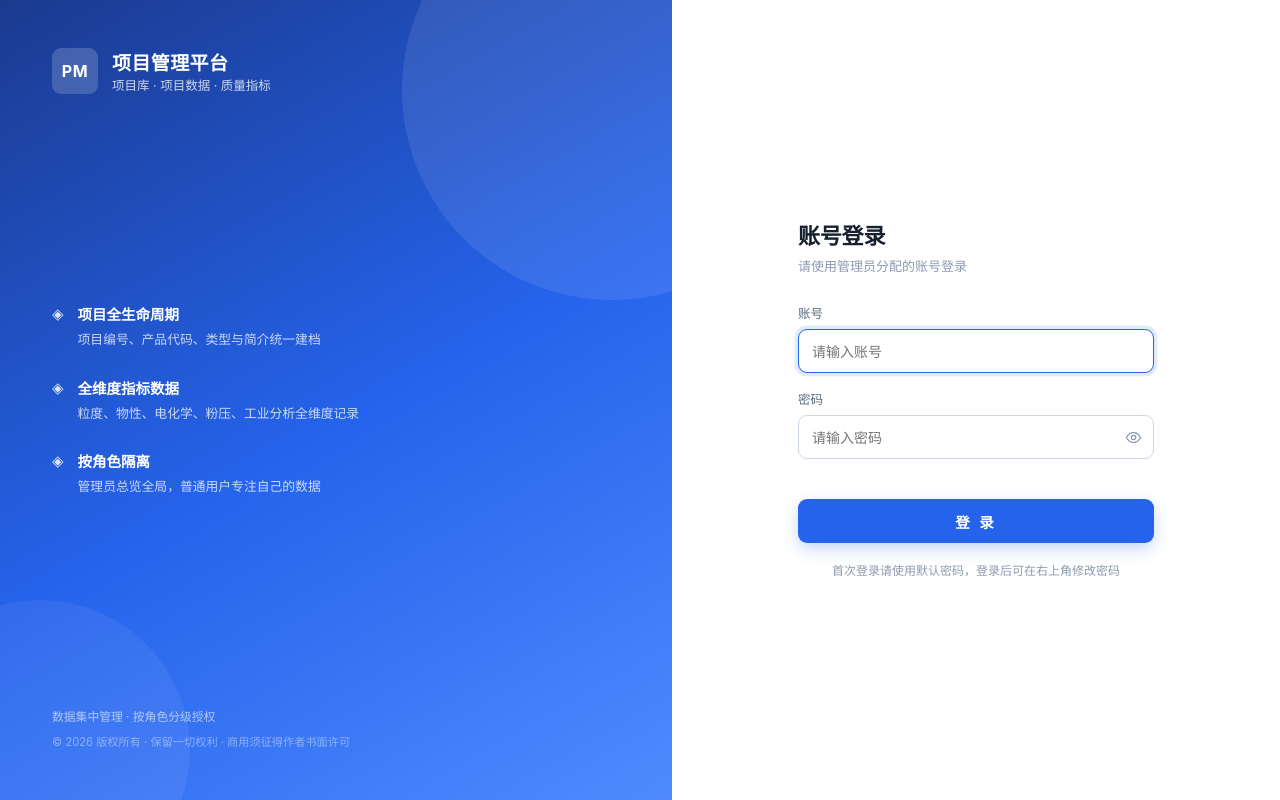
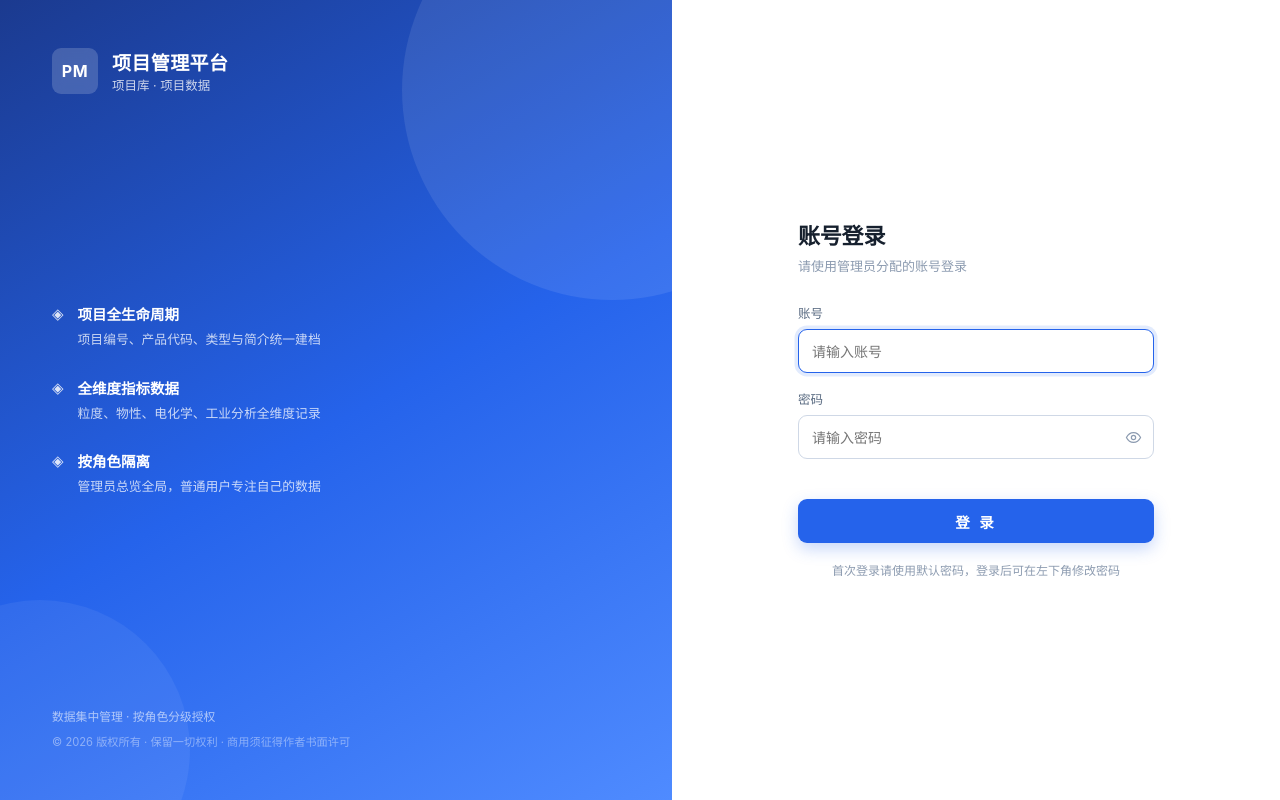
Before and after one commit to dakerclaw/stkjinfo, a website: page public/index.html in a window 1280 px wide. Drawn offline with Linux system fonts and the light colour scheme; no server answers.

Commit message:
登录页文案调整：修改密码入口改为左下角，去掉「质量指标」「粉压」字样

```diff
--- a/public/index.html
+++ b/public/index.html
@@ -15,12 +15,12 @@
       <div class="logo lg">PM</div>
       <div>
         <strong>项目管理平台</strong>
-        <span>项目库 · 项目数据 · 质量指标</span>
+        <span>项目库 · 项目数据</span>
       </div>
     </div>
     <div class="login-points">
       <div class="lp"><span class="lp-ico">◈</span><div><b>项目全生命周期</b><p>项目编号、产品代码、类型与简介统一建档</p></div></div>
-      <div class="lp"><span class="lp-ico">◈</span><div><b>全维度指标数据</b><p>粒度、物性、电化学、粉压、工业分析全维度记录</p></div></div>
+      <div class="lp"><span class="lp-ico">◈</span><div><b>全维度指标数据</b><p>粒度、物性、电化学、工业分析全维度记录</p></div></div>
       <div class="lp"><span class="lp-ico">◈</span><div><b>按角色隔离</b><p>管理员总览全局，普通用户专注自己的数据</p></div></div>
     </div>
     <div class="login-foot">数据集中管理 · 按角色分级授权</div>
@@ -49,7 +49,7 @@
       <button class="login-btn" id="loginBtn" type="submit">登 录</button>
 
       <div class="login-hint">
-        首次登录请使用默认密码，登录后可在右上角修改密码
+        首次登录请使用默认密码，登录后可在左下角修改密码
       </div>
     </form>
   </div>
```
Also changed, not shown: README.md.
